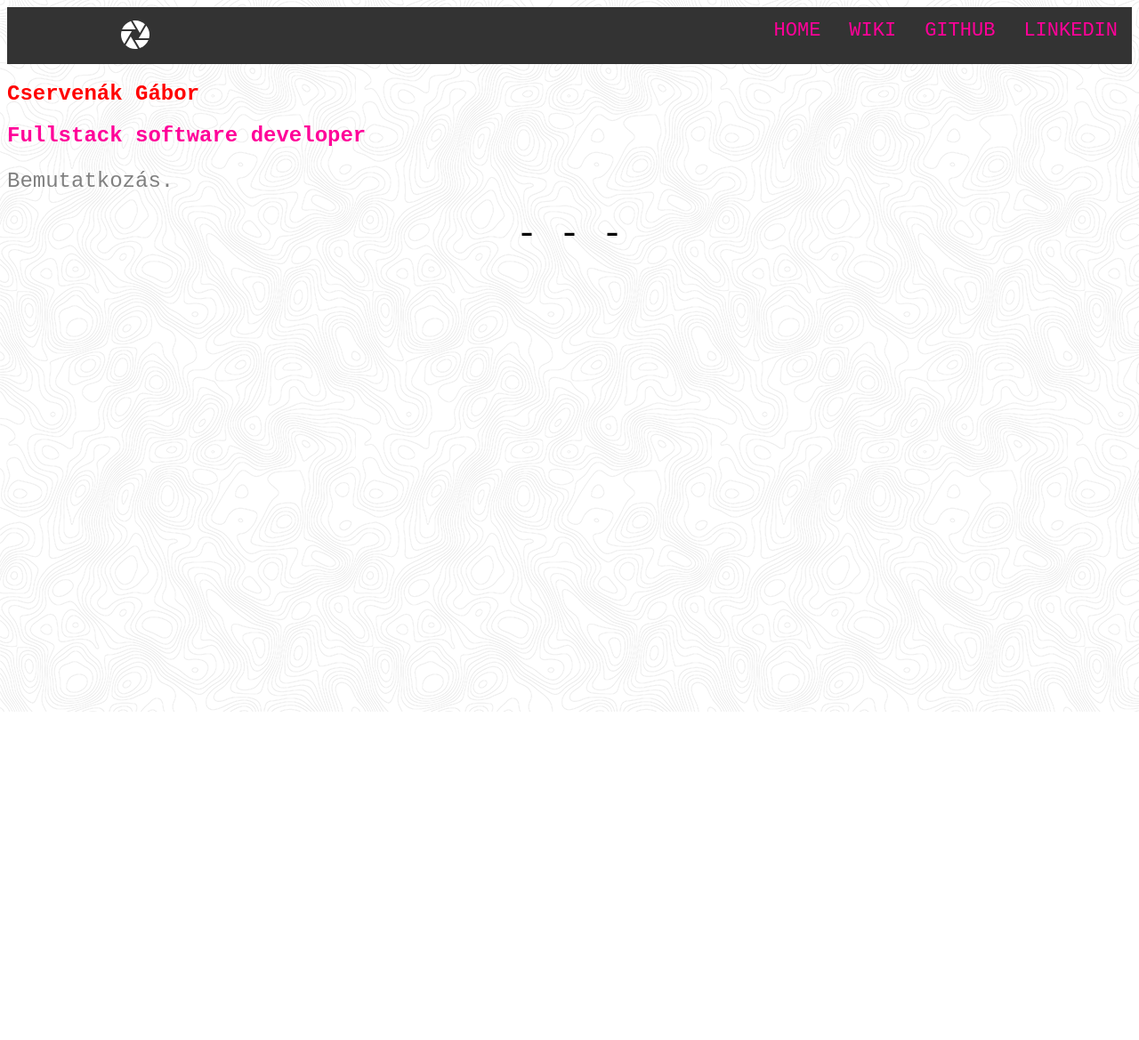
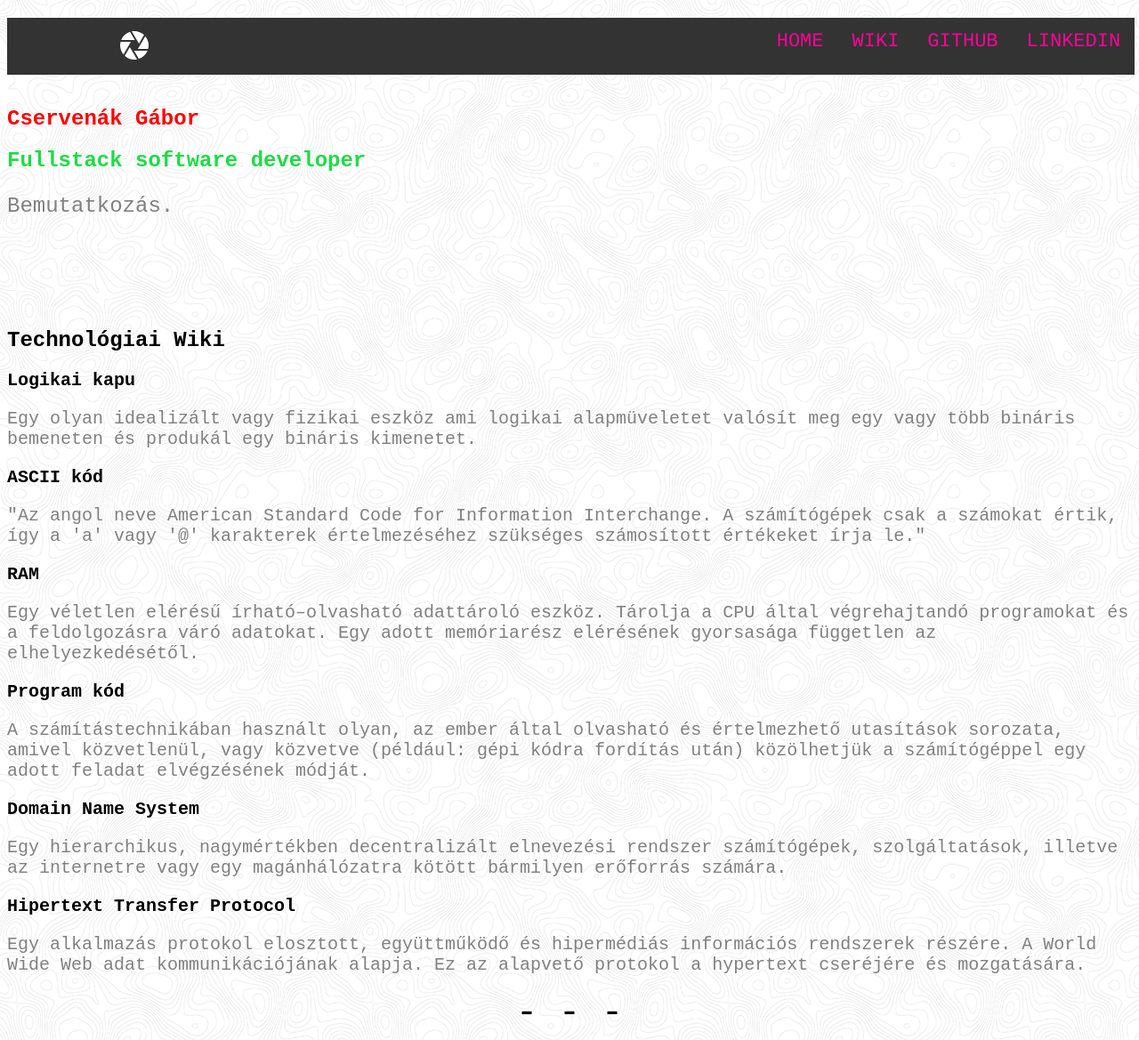
Before and after one commit to gaborsport/-MyFirstWebpage, a plain HTML site: page index.html in a window 1280 px wide. Shown: the whole page at 89% size. Before the commit the page ends 800 px from the top, so only its background shows below. Drawn offline with Linux system fonts and the light colour scheme.

Commit message:
Modified

```diff
--- a/index.html
+++ b/index.html
@@ -19,19 +19,55 @@
                         target="_blank">LinkedIn</a></li>
                 <li><a href="https://github.com/gaborsport/gaborsport.github.io" target="_blank">Github</a></li>
                 <li><a href="#wiki">Wiki</a></li>
-                <li><a href="index.html">Home</a></li>
+                <li><a href="#">Home</a></li>
             </ul>
         </nav>
     </div>
 
     <div class="tartalom">
         <section>
-            <h1>Cservenák Gábor</h1>
-            <h2 style="color:#ff0099">Fullstack software developer</h2>
+
+            <h1 class="NeCsusszBe">Cservenák Gábor</h1>
+            <h2 style="color:rgb(30, 219, 71)">Fullstack software developer</h2>
             <p>Bemutatkozás.</p>
+            <a id="wiki"></a>
+            <h2 class="NeCsusszBe">Technológiai Wiki</h2>
+            <article>
+                <header>Logikai kapu
+                    <p>
+                        Egy olyan idealizált vagy fizikai eszköz ami logikai alapmüveletet valósít meg egy vagy több
+                        bináris bemeneten és produkál egy bináris kimenetet.
+                    </p>
+                </header>
+                <header>ASCII kód
+                    <p>"Az angol neve American Standard Code for Information Interchange. A számítógépek csak a számokat
+                        értik, így a 'a' vagy '@' karakterek értelmezéséhez szükséges számosított értékeket írja le."
+                    </p>
+                </header>
+                <header>RAM
+                    <p> Egy véletlen elérésű írható–olvasható adattároló eszköz. Tárolja a CPU által végrehajtandó
+                        programokat és a feldolgozásra váró adatokat. Egy adott memóriarész elérésének gyorsasága
+                        független az elhelyezkedésétől.</p>
+                </header>
+                <header>Program kód
+                    <p>A számítástechnikában használt olyan, az ember által olvasható és értelmezhető utasítások
+                        sorozata, amivel közvetlenül, vagy közvetve (például: gépi kódra fordítás után) közölhetjük a
+                        számítógéppel egy adott feladat elvégzésének módját.</p>
+                </header>
+                <header>Domain Name System
+                    <p>Egy hierarchikus, nagymértékben decentralizált elnevezési rendszer számítógépek, szolgáltatások,
+                        illetve az internetre vagy egy magánhálózatra kötött bármilyen erőforrás számára.</p>
+                </header>
+                <header>Hipertext Transfer Protocol
+                    <p>Egy alkalmazás protokol elosztott, együttműködő és hipermédiás információs rendszerek részére. A
+                        World Wide Web adat kommunikációjának alapja. Ez az alapvető protokol a hypertext cseréjére és
+                        mozgatására.</p>
+                </header>
+            </article>
+        </section>
 
 
-            <div class="separator">- - -</div>
+        <div class="separator">- - -</div>
 
 
 </body>
--- a/style.css
+++ b/style.css
@@ -1,4 +1,5 @@
 body {
+  z-index: -1;
   font-family:"courier Prime", monospace;
   background-image: url("topography/topography.png") ;
 
@@ -57,8 +58,35 @@ p {
     padding: 15px 10%;
 
 }
+/* nav barra definiciok*/
+.fejlec {
+  position: fixed;
+  z-index: 1;
+  background-color: #333333;
+  font-family: 'Hind Vadodara', Courier, monospace;
+  width: 99%;
+  padding: 0 0%;
+}
 .separator {
   font-size: 30pt;
 
   text-align: center;
 }
+
+header {
+  font-size: 20px;
+  font-family: "Times New Roman"
+  color: red;
+  font-weight: bold;
+}
+header p {
+  font-size: 20px;
+  font-family: "Times New Roman"
+  color: red;
+  font-weight: normal;
+}
+
+
+.NeCsusszBe {
+  padding-top: 100px;
+}
```
